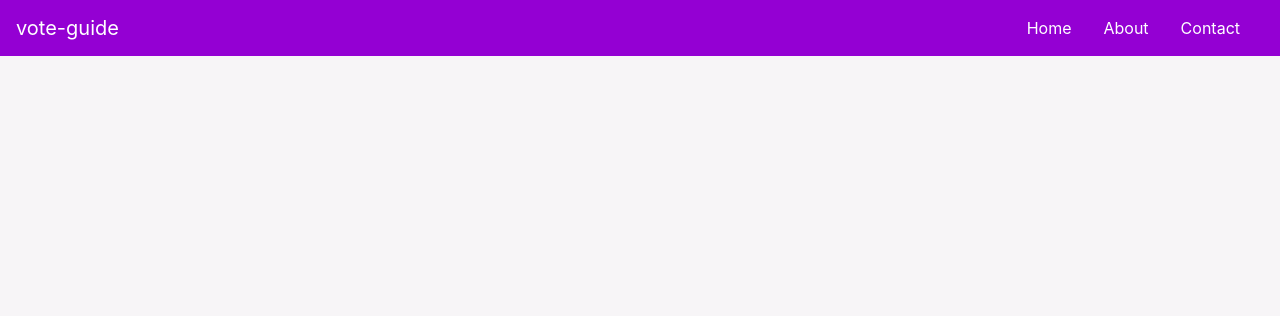
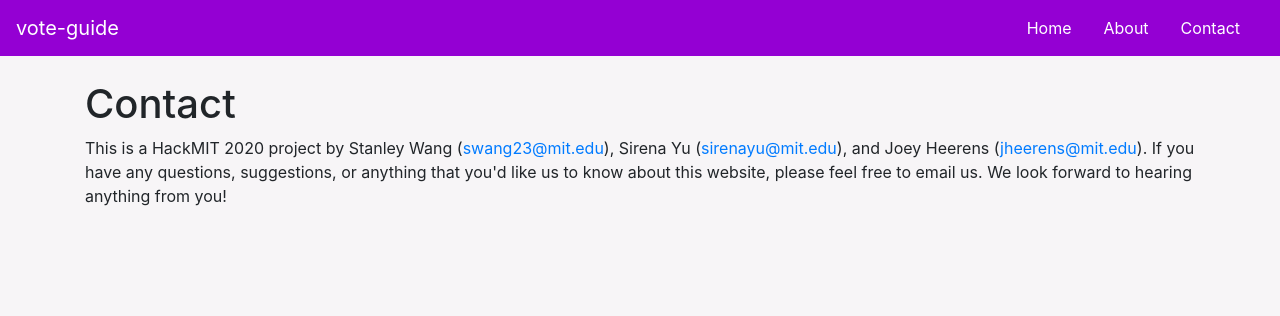
Before and after one commit to wstan2001/HackMIT2020, a Flask app: page /contact in a window 1280 px wide. Shown: the top 316 px of the page. Run offline with Flask 2, Linux system fonts and the light colour scheme; some libraries are stand-ins or nearby versions.

Commit message:
added contact & about section

```diff
--- a/app/templates/contact.html
+++ b/app/templates/contact.html
@@ -2,8 +2,6 @@
 <html>
 
 <head>
-  <title>Simple Map</title>
-
   <link rel="stylesheet"
             href="https://stackpath.bootstrapcdn.com/bootstrap/4.1.3/css/bootstrap.min.css"
             integrity="sha384-MCw98/SFnGE8fJT3GXwEOngsV7Zt27NXFoaoApmYm81iuXoPkFOJwJ8ERdknLPMO"
@@ -35,7 +33,7 @@
 </head>
 <body>
  <nav class="navbar navbar-expand-md">
-    <a class="navbar-brand" href="#">vote-guide</a>
+    <a class="navbar-brand" href="./">vote-guide</a>
     <button class="navbar-toggler navbar-dark" type="button" data-toggle="collapse" data-target="#main-navigation">
       <span class="navbar-toggler-icon"></span>
     </button>
@@ -54,6 +52,17 @@
     </div>
   </nav>
 
+<div class = "container">
+    <br>
+    <h1>Contact</h1>
+    <p>This is a HackMIT 2020 project by Stanley Wang (<a href="mailto:swang23@mit.edu">swang23@mit.edu</a>), Sirena Yu
+        (<a href="mailto:sirenayu@mit.edu">sirenayu@mit.edu</a>), and Joey Heerens
+        (<a href="mailto:jheerens@mit.edu">jheerens@mit.edu</a>). If you have any questions, suggestions,
+        or anything that you'd like us to know about this
+        website, please feel free to email us. We look forward to hearing anything from you!
+    </p>
+
+</div>
 
 </body>
 </html>
--- a/app/templates/index.html
+++ b/app/templates/index.html
@@ -38,7 +38,7 @@
 <body>
 
   <nav class="navbar navbar-expand-md">
-    <a class="navbar-brand" href="#">vote-guide</a>
+    <a class="navbar-brand" href="./">vote-guide</a>
     <button class="navbar-toggler navbar-dark" type="button" data-toggle="collapse" data-target="#main-navigation">
       <span class="navbar-toggler-icon"></span>
     </button>
@@ -51,7 +51,7 @@
           <a class="nav-link" href="/about">About</a>
         </li>
         <li class="nav-item">
-          <a class="nav-link" href="#">Contact</a>
+          <a class="nav-link" href="/contact">Contact</a>
         </li>
       </ul>
     </div>
```
Also changed, not shown: app/templates/about.html (+7 -2 lines).
